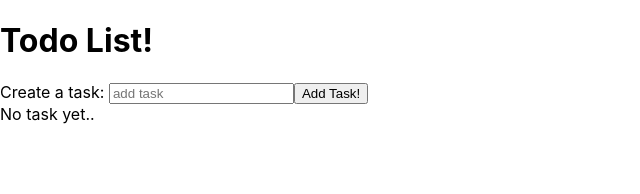
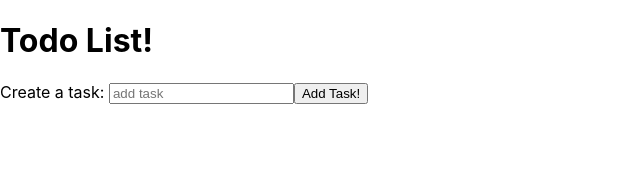
Before and after one commit to Keon-Jukes/Todo-List-Project, a React (Create React App) app: page / in a window 1280 px wide. Shown: the top 194 px of the page, without its empty margins (0-640 px from the left). Built offline with nearby package versions, Linux system fonts and the light colour scheme.

Commit message:
todolist updated

```diff
--- a/src/TodoList.js
+++ b/src/TodoList.js
@@ -18,11 +18,14 @@ class TodoList extends Component {
     }
 
     render(){
+        const todos = this.state.todos.map(listTask => <li key={listTask.id}><Todo todoTask={listTask.newTask} /></li>);
+
         return(<div>
             <h1>Todo List!</h1>
             <NewTodoForm  addNewTask={this.addNewTask}/>
-            {this.state.todos.length > 0 ? (<ul>{this.state.todos.map(listTask => <li key={listTask.id}><Todo todoTask={listTask.newTask} /></li>)} </ul>)
-             : (<div>No task yet..</div>)}
+            <ul>
+            {todos}
+            </ul>
         </div>)
     }
 }
```
